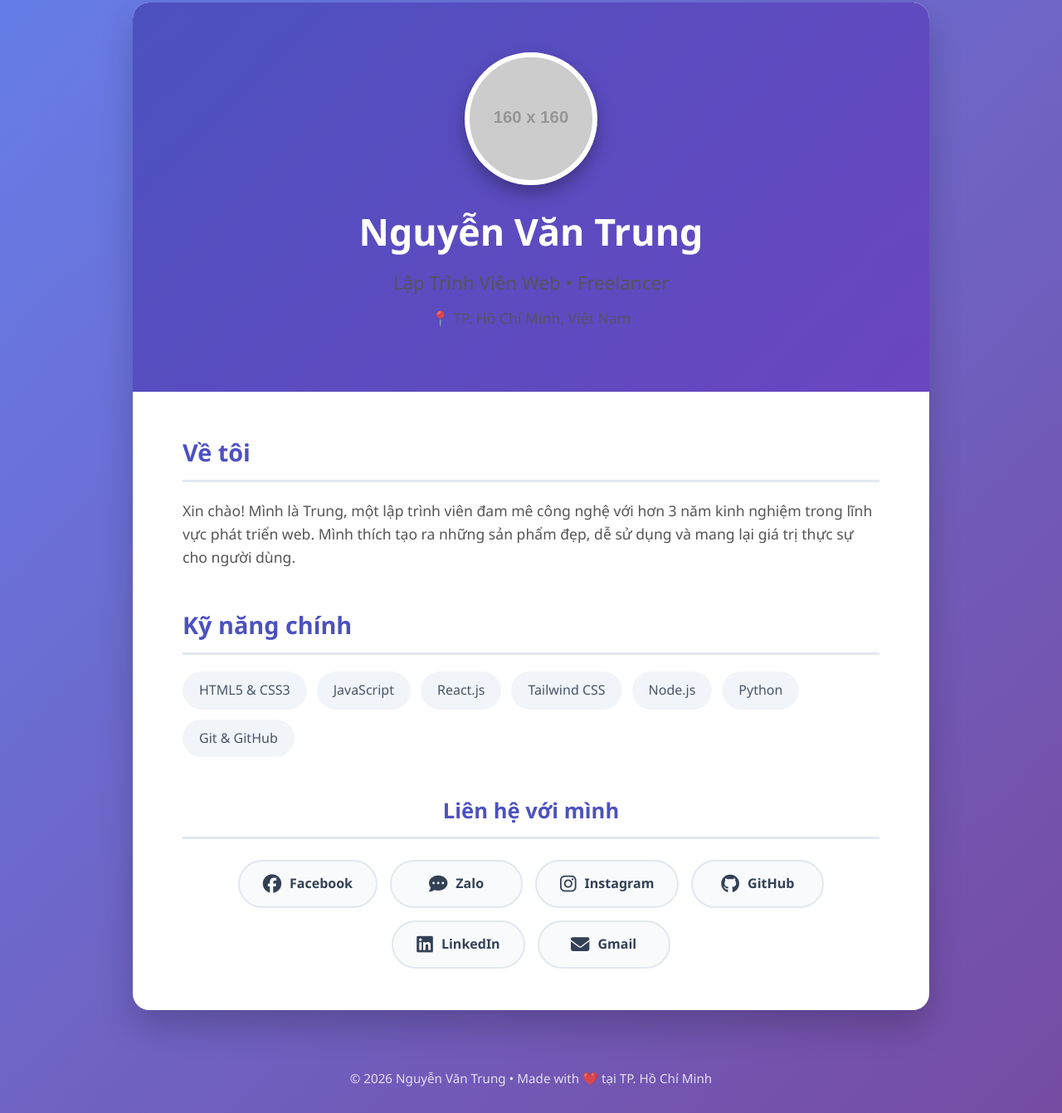
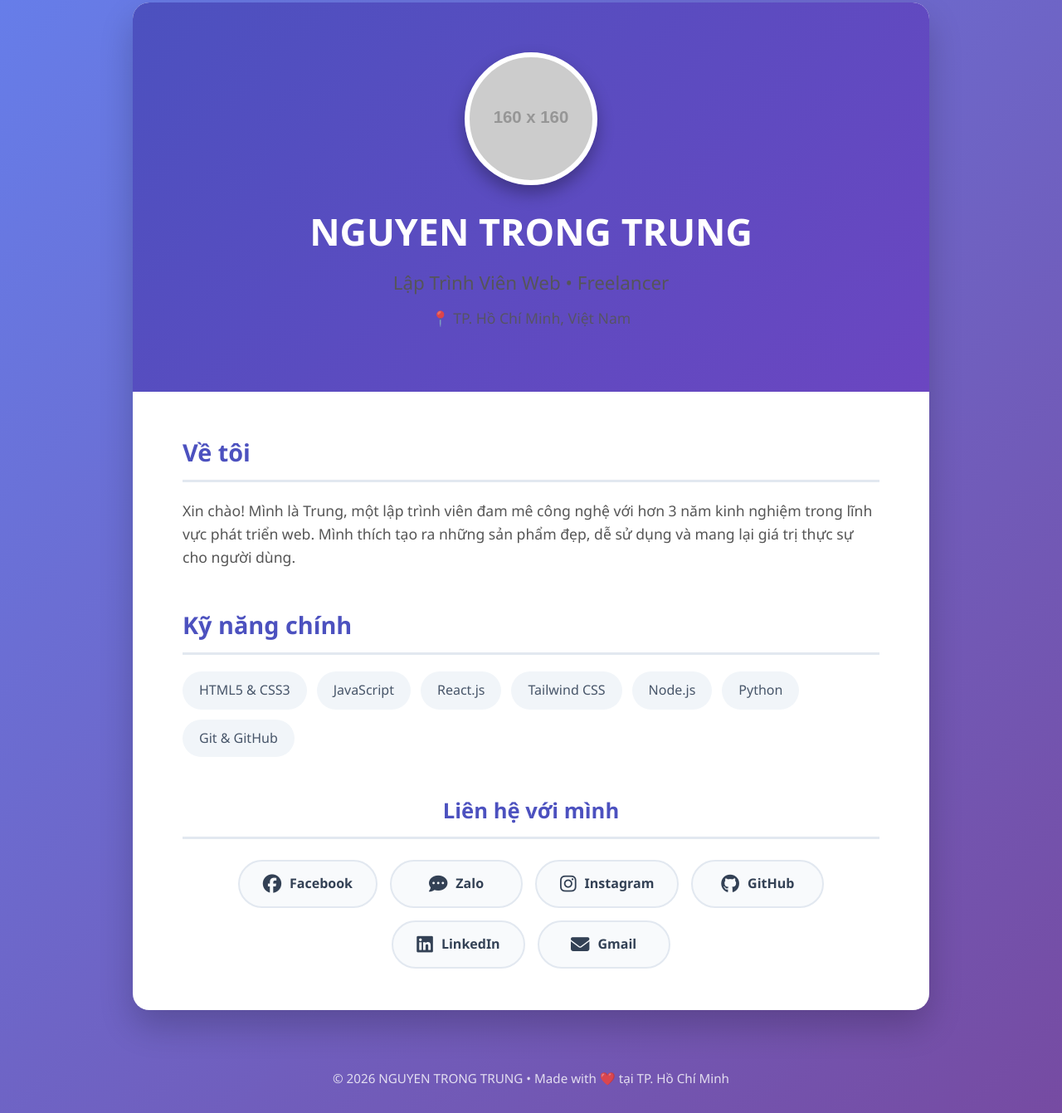
Before and after one commit to trongtrungg/trongtrungg, a plain HTML site: page index.html in a window 1280 px wide. Shown: the part 37-1378 px from the top of the page at 83% size. Drawn offline with Linux system fonts and the light colour scheme; placeholder pictures from the web are drawn by us.

Commit message:
Update index.html

```diff
--- a/index.html
+++ b/index.html
@@ -137,7 +137,7 @@
             <!-- Header -->
             <div class="header">
                 <div class="avatar"></div>
-                <h1 class="name">Nguyễn Văn Trung</h1>
+                <h1 class="name">NGUYEN TRONG TRUNG</h1>
                 <p class="title">Lập Trình Viên Web • Freelancer</p>
                 <p class="location">📍 TP. Hồ Chí Minh, Việt Nam</p>
             </div>
@@ -201,7 +201,7 @@
     </div>
 
     <footer>
-        © 2026 Nguyễn Văn Trung • Made with ❤️ tại TP. Hồ Chí Minh
+        © 2026 NGUYEN TRONG TRUNG • Made with ❤️ tại TP. Hồ Chí Minh
     </footer>
 </body>
 </html>
```
